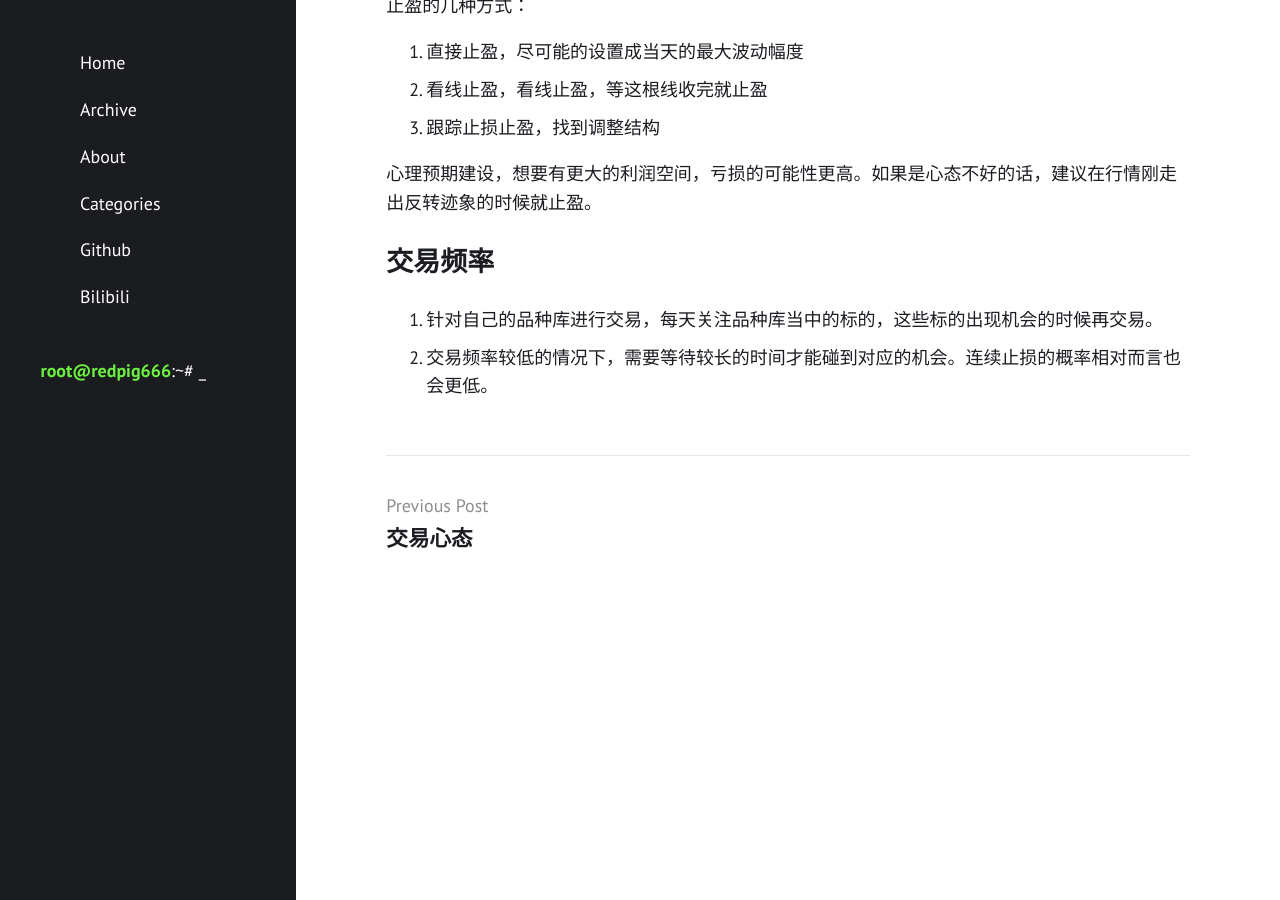
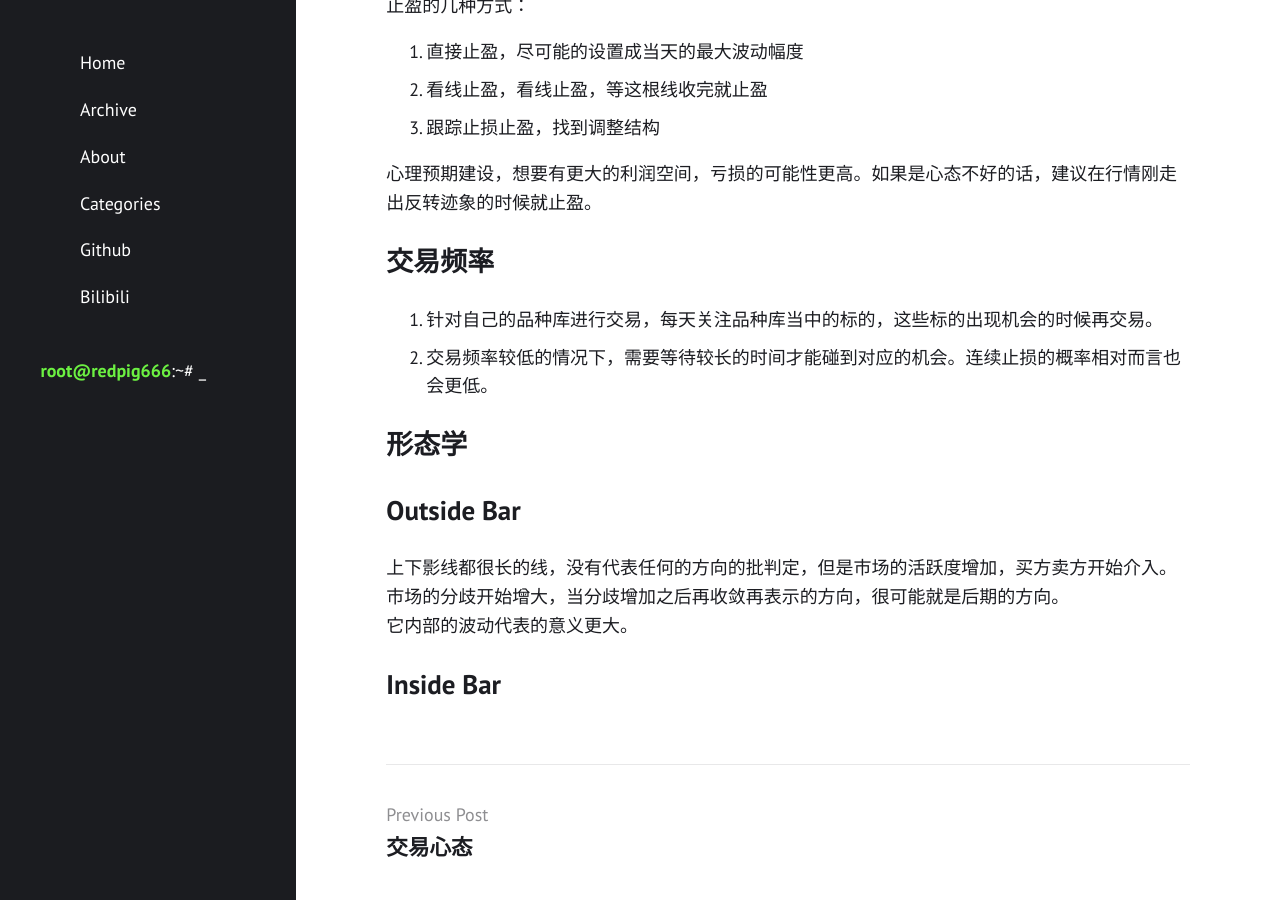
Before and after one commit to redpigsixsixsix/redpigsixsixsix.github.io, a Jekyll site: the page built from _posts/2021-10-27-交易框架.md, in a window 1280 px wide and 900 px high, scrolled down 514 px. Built offline with Jekyll 4.4.1, drawn with Linux system fonts in a browser that asks for light colours.

Commit message:
Update 2021-10-27-交易框架.md

```diff
--- a/_posts/2021-10-27-交易框架.md
+++ b/_posts/2021-10-27-交易框架.md
@@ -24,3 +24,10 @@ layout: post
 
 1. 针对自己的品种库进行交易，每天关注品种库当中的标的，这些标的出现机会的时候再交易。
 2. 交易频率较低的情况下，需要等待较长的时间才能碰到对应的机会。连续止损的概率相对而言也会更低。
+
+# 形态学
+## Outside Bar
+上下影线都很长的线，没有代表任何的方向的批判定，但是市场的活跃度增加，买方卖方开始介入。市场的分歧开始增大，当分歧增加之后再收敛再表示的方向，很可能就是后期的方向。
+它内部的波动代表的意义更大。
+
+## Inside Bar
```
